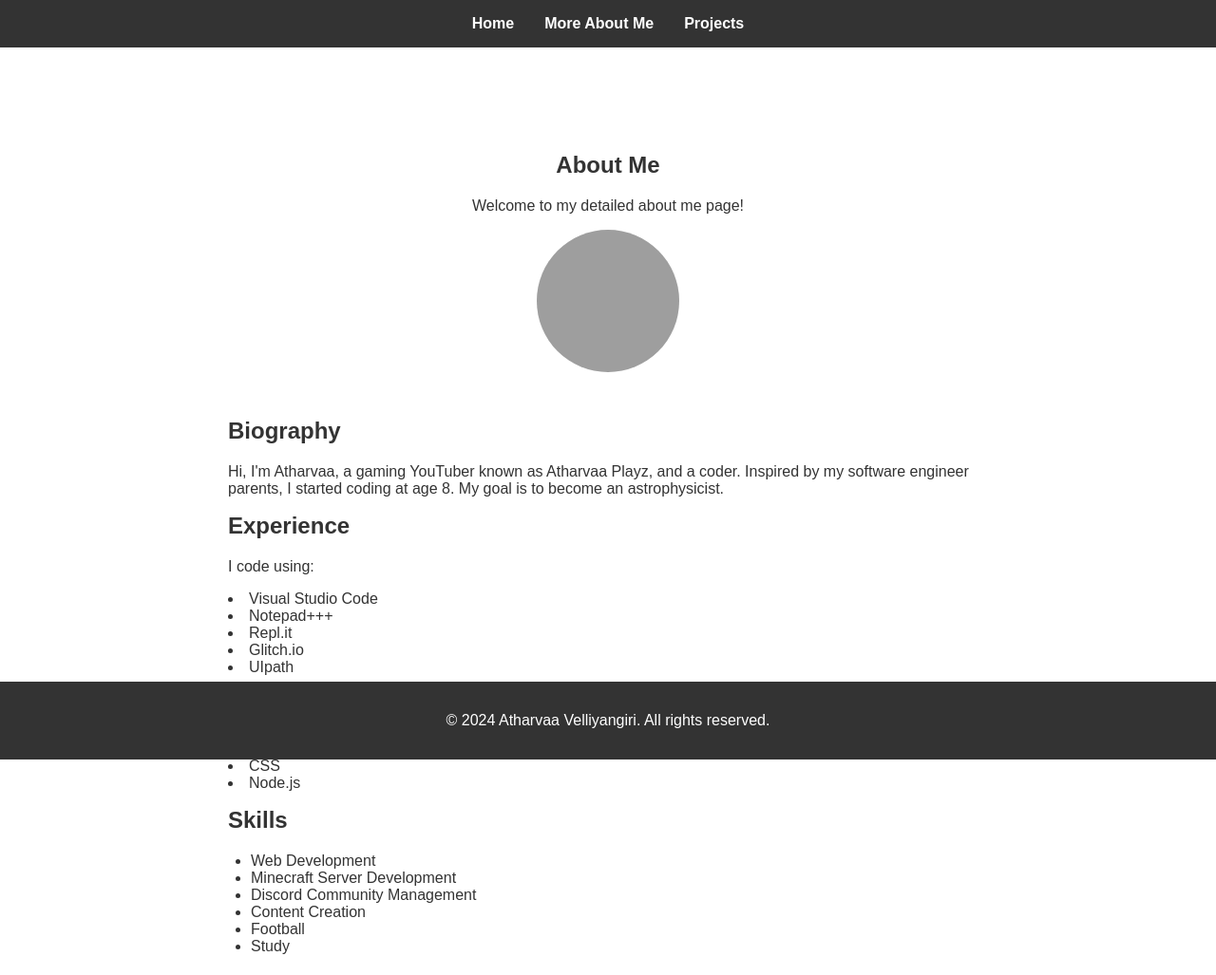
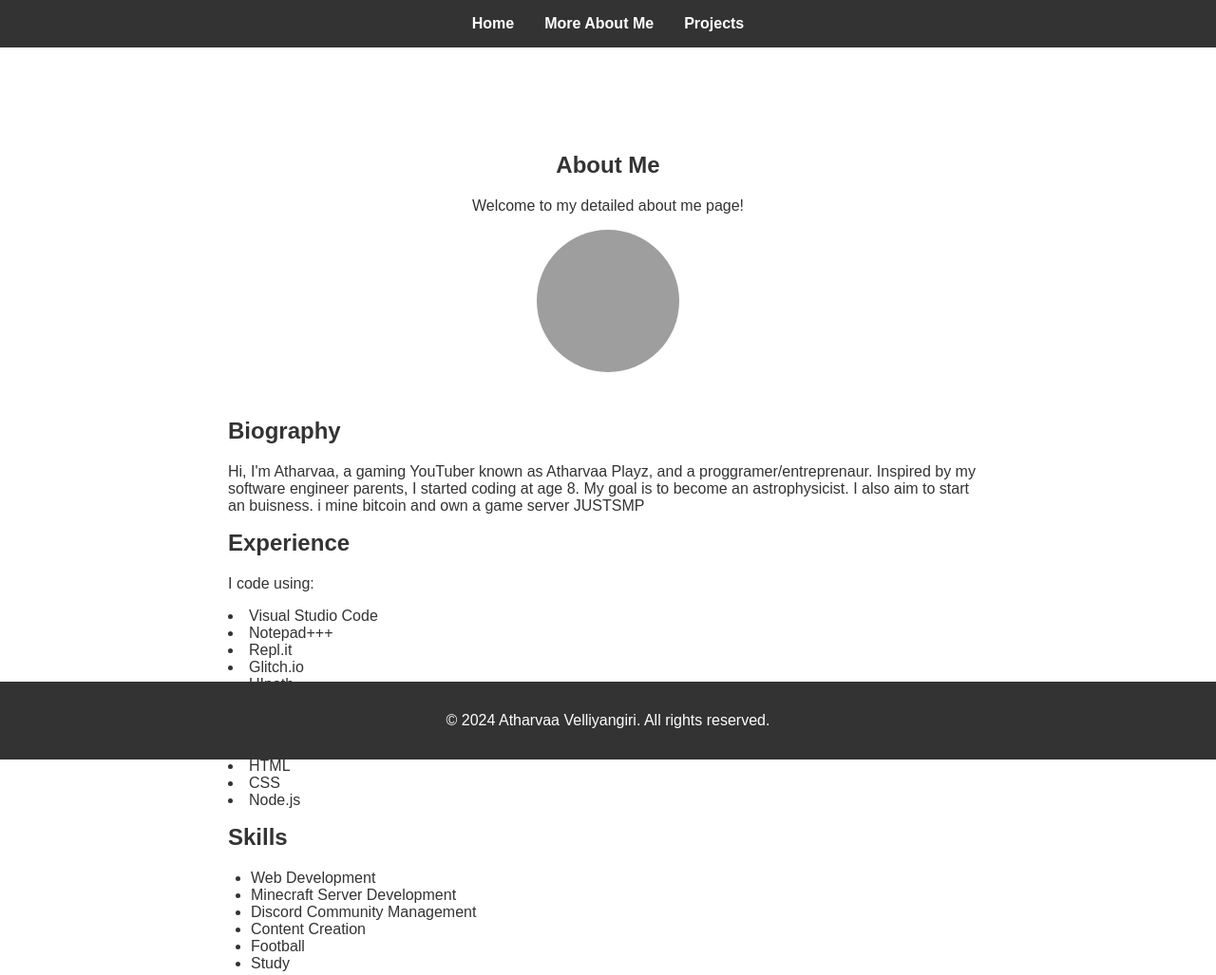
Before and after one commit to AtharvaaPlayz/atharvaaplayz.github.io, a plain HTML site: page MoreAboutME.html in a window 1280 px wide. Shown: the whole page at 95% size. Drawn offline with Linux system fonts and the light colour scheme; grey boxes are pictures that could not be loaded; a script that the page names is missing.

Commit message:
Update MoreAboutME.html

```diff
--- a/MoreAboutME.html
+++ b/MoreAboutME.html
@@ -25,7 +25,7 @@
             <img src="img.jpg" alt="My Photo" class="profile-photo">
             <div class="bio">
                 <h2>Biography</h2>
-                <p>Hi, I'm Atharvaa, a gaming YouTuber known as Atharvaa Playz, and a coder. Inspired by my software engineer parents, I started coding at age 8. My goal is to become an astrophysicist.</p>
+                <p>Hi, I'm Atharvaa, a gaming YouTuber known as Atharvaa Playz, and a proggramer/entreprenaur. Inspired by my software engineer parents, I started coding at age 8. My goal is to become an astrophysicist. I also aim to start an buisness. i mine bitcoin and own a game server JUSTSMP</p>
                 <h2>Experience</h2>
                 <p>I code using:</p>
 
```
